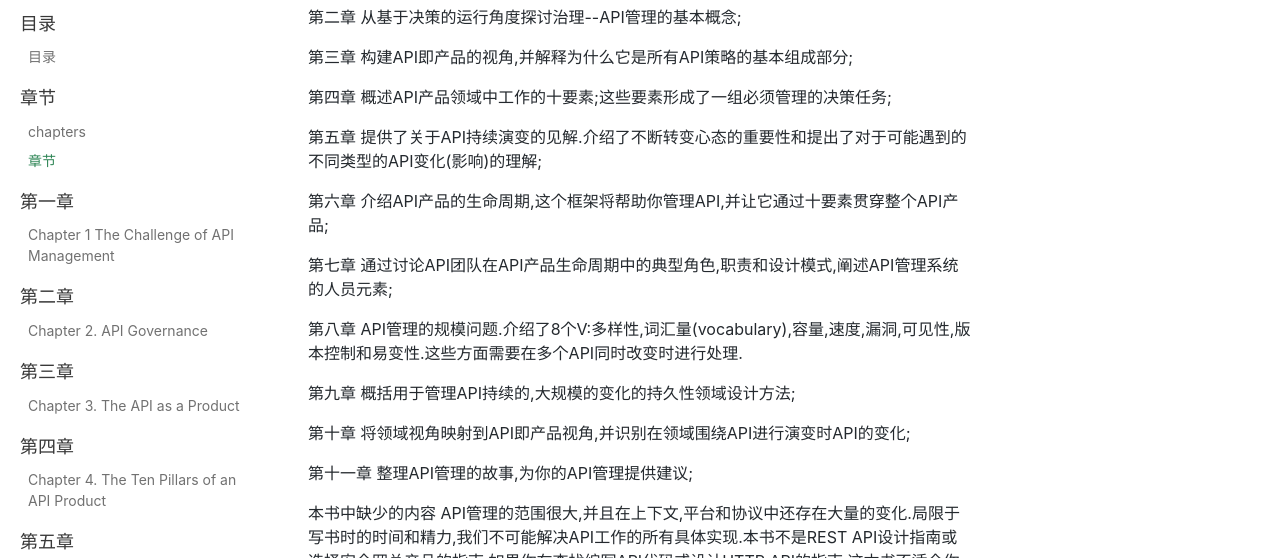
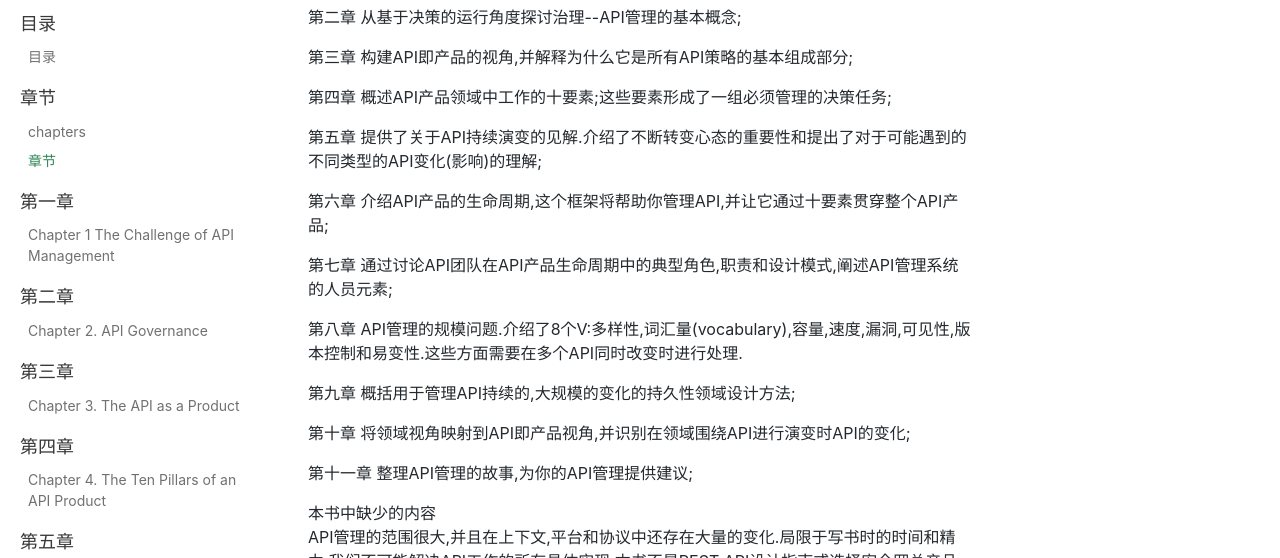
Before and after one commit to graphql-faas/continuous-api-management, a plain HTML site: page docs/chapters1.html in a window 1280 px wide. Shown: the part 189-747 px from the top of the page. Drawn offline with nearby package versions, Linux system fonts and the light colour scheme.

Commit message:
Deploy website
Deploy website version based on 4c09d3955dec7529cd3fb370016f899a2c92c2ff

```diff
--- a/docs/chapters1.html
+++ b/docs/chapters1.html
@@ -38,7 +38,7 @@
 <p>第九章 概括用于管理API持续的,大规模的变化的持久性领域设计方法;</p>
 <p>第十章 将领域视角映射到API即产品视角,并识别在领域围绕API进行演变时API的变化;</p>
 <p>第十一章 整理API管理的故事,为你的API管理提供建议;</p>
-<p>本书中缺少的内容
+<p>本书中缺少的内容<br>
 API管理的范围很大,并且在上下文,平台和协议中还存在大量的变化.局限于写书时的时间和精力,我们不可能解决API工作的所有具体实现.本书不是REST API设计指南或选择安全网关产品的指南.如果你在查找编写API代码或设计HTTP API的指南,这本书不适合你;</p>
 <p>虽然我们确实有讨论特定实践的示例，但这不是一本以API实现为中心的书（好消息是已经有很多书籍、博客和视频可用于帮助您满足这种需求）。相反，本书解决了一个很少被解决的问题：如何有效地管理在复杂、不断变化的组织系统中构建API的工作。</p>
 </span></div></article></div><div class="docs-prevnext"><a class="docs-prev button" href="/continuous-api-management/docs/chapters"><span class="arrow-prev">← </span><span>chapters</span></a><a class="docs-next button" href="/continuous-api-management/docs/doc1"><span>Chapter 1 The Challenge of API Management</span><span class="arrow-next"> →</span></a></div></div></div><nav class="onPageNav"></nav></div><footer class="nav-footer" id="footer"><section class="sitemap"><a href="/continuous-api-management/" class="nav-home"><img src="/continuous-api-management/img/cover.jpg" alt="持续演进的API管理" width="66" height="58"/></a><div><h5>内容</h5><a href="/continuous-api-management/docs/en/doc1.html">查看书籍内容</a><a href="/continuous-api-management/docs/en/doc4.html">书籍参考资料</a></div><div><h5>更多</h5><a href="/continuous-api-management/blog">Blog</a><a href="https://github.com/graphql-faas/continuous-api-management">GitHub</a><a class="github-button" href="https://github.com/graphql-faas/continuous-api-management" data-icon="octicon-star" data-count-href="/facebook/docusaurus/stargazers" data-show-count="true" data-count-aria-label="# stargazers on GitHub" aria-label="Star this project on GitHub">Star</a></div></section><section class="copyright">Copyright © 2018 翻译小组</section></footer></div></body></html>
```
Also changed, not shown: docs/chapters1/index.html (+1 -1 lines).
